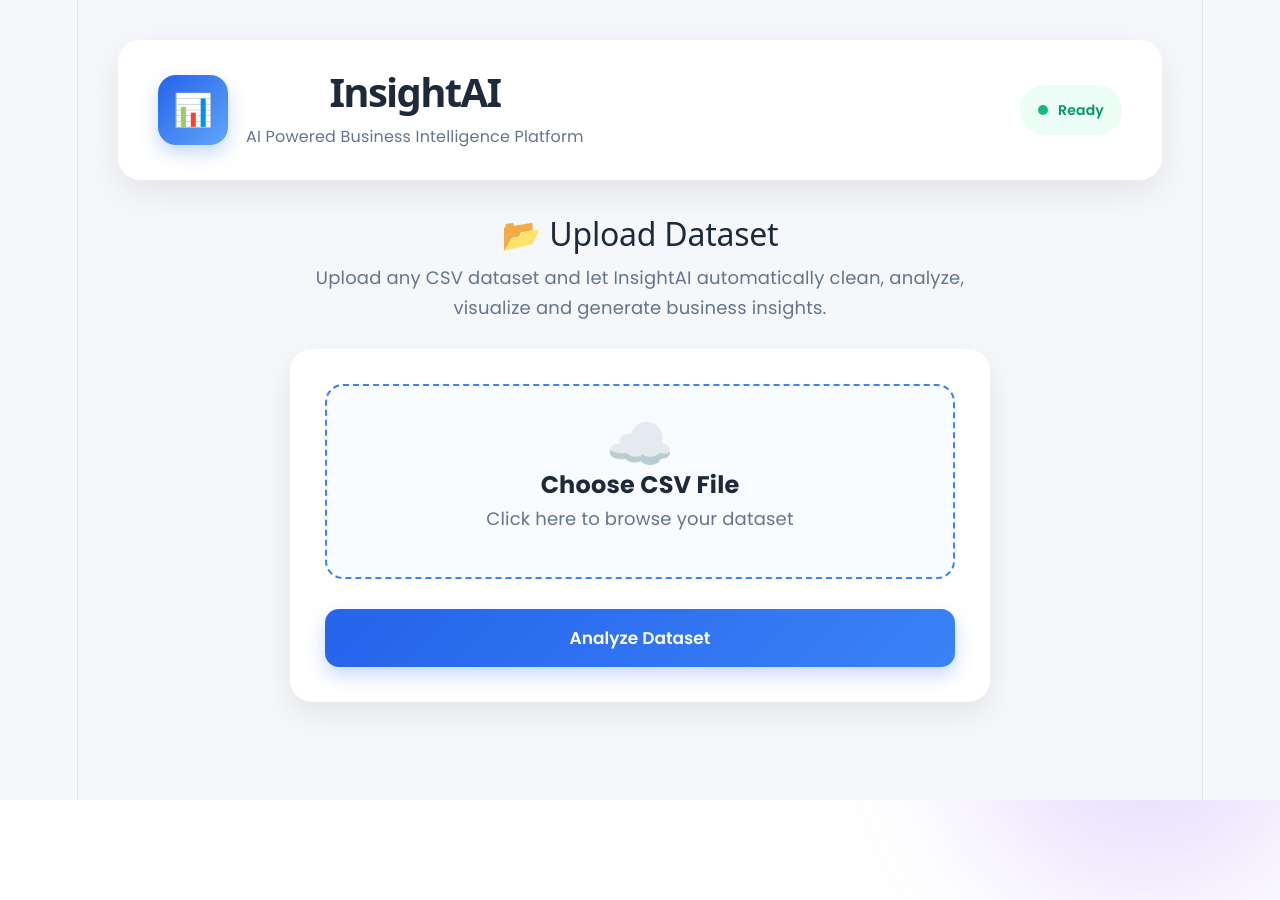
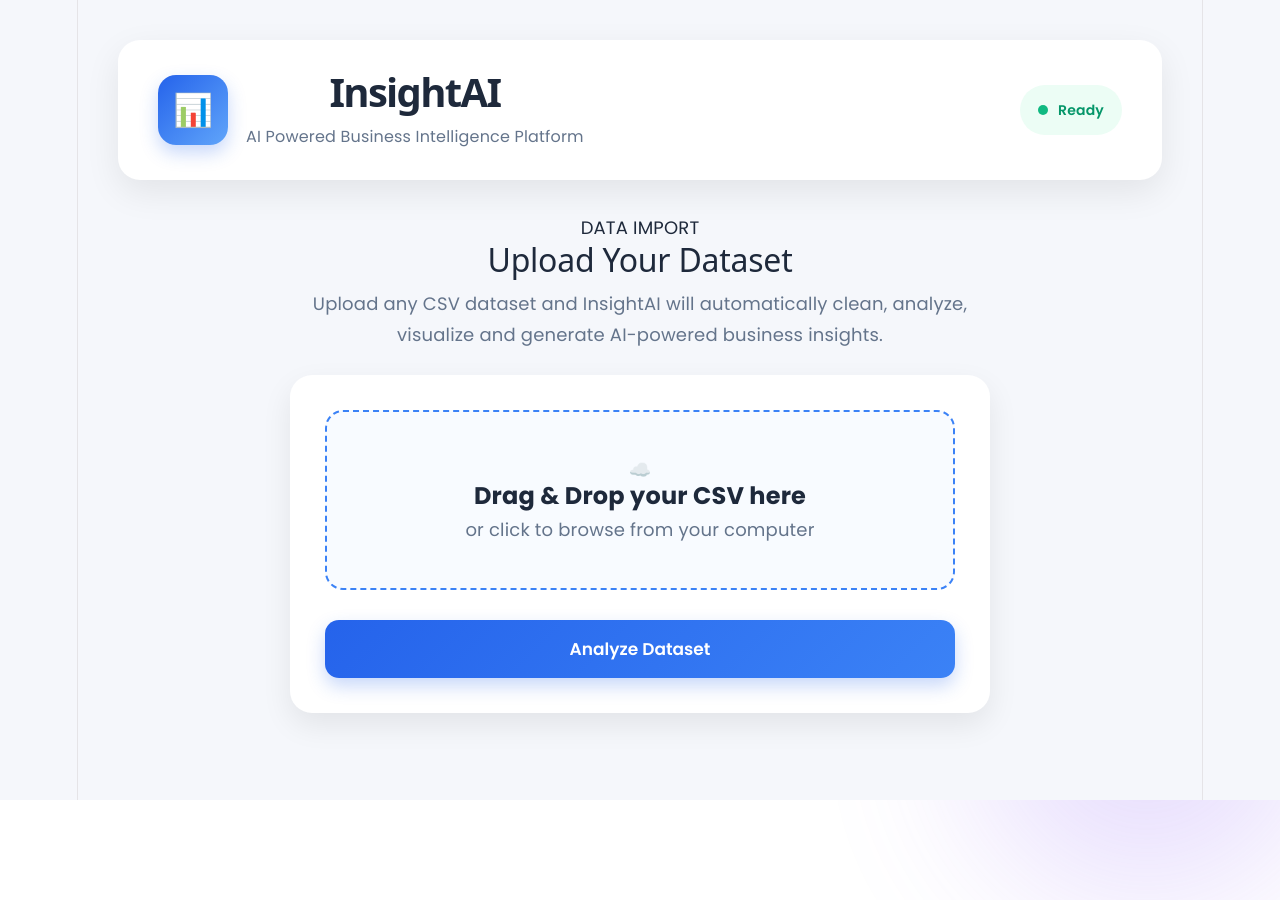
Before and after one commit to sam-purnpatre04/InsightAI, a React app in the folder frontend/: page / in a window 1280 px wide. Shown: the top 900 px of the page. Built offline with nearby package versions, Linux system fonts and the light colour scheme; the HTML template or start-up script is replaced by a standard one.

Commit message:
updated upload

```diff
--- a/frontend/src/components/Upload.jsx
+++ b/frontend/src/components/Upload.jsx
@@ -3,16 +3,19 @@ import { uploadDataset } from "../services/api";
 import "./Upload.css";
 
 function Upload({ setData }) {
+
   const [file, setFile] = useState(null);
   const [loading, setLoading] = useState(false);
 
   const handleUpload = async () => {
+
     if (!file) {
       alert("Please select a CSV file.");
       return;
     }
 
     try {
+
       setLoading(true);
 
       const result = await uploadDataset(file);
@@ -20,23 +23,34 @@ function Upload({ setData }) {
       setData(result);
 
     } catch (error) {
+
       console.error(error);
+
       alert("Upload failed.");
+
     } finally {
+
       setLoading(false);
+
     }
+
   };
 
   return (
+
     <section className="upload-container">
 
       <div className="upload-header">
 
-        <h2>📂 Upload Dataset</h2>
+        <span className="upload-badge">
+          DATA IMPORT
+        </span>
+
+        <h2>Upload Your Dataset</h2>
 
         <p>
-          Upload any CSV dataset and let InsightAI automatically clean,
-          analyze, visualize and generate business insights.
+          Upload any CSV dataset and InsightAI will automatically clean,
+          analyze, visualize and generate AI-powered business insights.
         </p>
 
       </div>
@@ -45,21 +59,21 @@ function Upload({ setData }) {
 
         <label className="file-box">
 
-          <div className="upload-icon">
+          <div className="cloud-circle">
               ☁️
           </div>
 
-          <h3>Choose CSV File</h3>
+          <h3>Drag & Drop your CSV here</h3>
 
           <p>
-            Click here to browse your dataset
+            or click to browse from your computer
           </p>
 
           <input
             type="file"
             accept=".csv"
-            onChange={(e) => setFile(e.target.files[0])}
             hidden
+            onChange={(e)=>setFile(e.target.files[0])}
           />
 
         </label>
@@ -68,18 +82,24 @@ function Upload({ setData }) {
 
           <div className="selected-file">
 
-            <div>
+            <div className="csv-icon">
+                📄
+            </div>
+
+            <div className="file-info">
 
                 <h4>{file.name}</h4>
 
                 <span>
-                {(file.size / 1024).toFixed(2)} KB
+                    CSV File • {(file.size/1024).toFixed(2)} KB
                 </span>
 
             </div>
 
-            <div className="check">
+            <div className="success-icon">
+
                 ✓
+
             </div>
 
           </div>
@@ -87,29 +107,39 @@ function Upload({ setData }) {
         )}
 
         <button
+
             className="upload-btn"
+
+            disabled={loading}
+
             onClick={handleUpload}
-          disabled={loading}
+
         >
+
             {loading ? "Analyzing Dataset..." : "Analyze Dataset"}
+
         </button>
 
         {loading && (
+
             <div className="loading">
 
                 <div className="loader"></div>
 
                 <span>
-              AI is processing your dataset...
+                    AI is analyzing your dataset...
                 </span>
 
             </div>
+
         )}
 
       </div>
 
     </section>
+
   );
+
 }
 
 export default Upload;
```
Also changed, not shown: 2 other files (tests, documents, lock files or other folders). Lines whose indentation alone changed are shown as unchanged.
